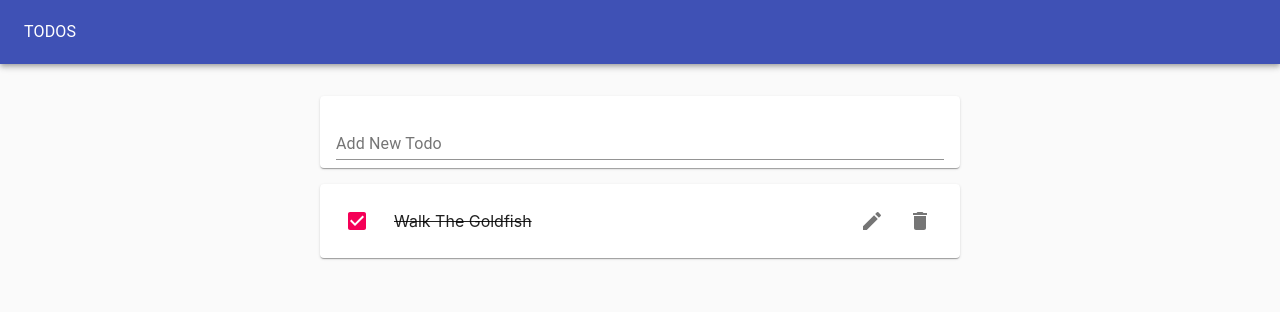
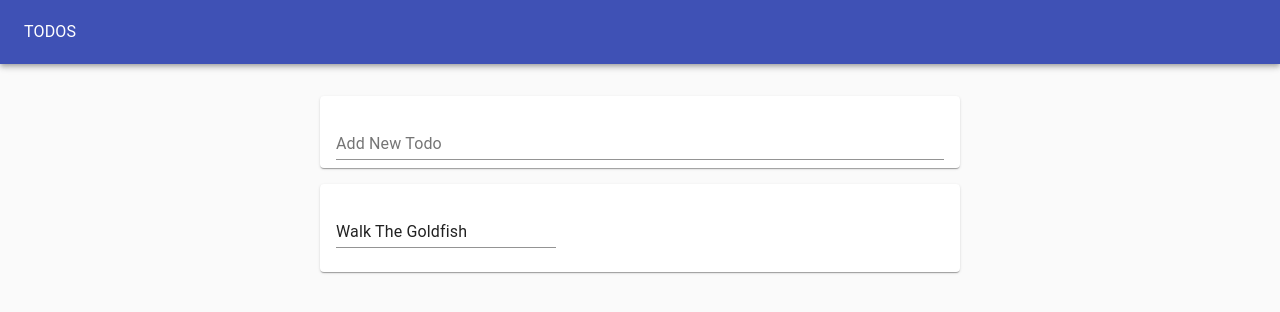
Before and after one commit to StephanYu/react-hooks-todo, a React (Create React App) app: page / in a window 1280 px wide. Both pictures are taken after a click on the button 872 px from the left and 221 px from the top of the page. Shown: the top 312 px of the page. Built offline with nearby package versions, Linux system fonts and the light colour scheme.

Commit message:
Make todos editable

```diff
--- /dev/null
+++ b/src/EditTodoForm.js
@@ -0,0 +1,25 @@
+import React from "react";
+import TextField from "@material-ui/core/TextField";
+import useInputState from "./hooks/useInputState";
+
+function EditTodoForm({ id, task, updateTodo, toggleEditForm }) {
+  const [value, handleValueChange, resetValue] = useInputState(task);
+  return (
+    <form
+      onSubmit={(e) => {
+        e.preventDefault();
+        updateTodo(id, value);
+        resetValue();
+        toggleEditForm();
+      }}
+    >
+      <TextField
+        value={value}
+        onChange={handleValueChange}
+        margin="normal"
+        fullWidth
+      />
+    </form>
+  );
+}
+export default EditTodoForm;
--- a/src/Todo.js
+++ b/src/Todo.js
@@ -6,10 +6,22 @@ import IconButton from "@material-ui/core/IconButton";
 import DeleteIcon from "@material-ui/icons/Delete";
 import EditIcon from "@material-ui/icons/Edit";
 import ListItemSecondaryAction from "@material-ui/core/ListItemSecondaryAction";
+import useToggle from "./hooks/useToggleState";
+import EditTodoForm from "./EditTodoForm";
 
-function Todo({ id, task, completed, removeTodo, toggleTodo }) {
+function Todo({ id, task, completed, removeTodo, toggleTodo, updateTodo }) {
+  const [isEditing, toggleEdit] = useToggle(false);
   return (
     <ListItem>
+      {isEditing ? (
+        <EditTodoForm
+          updateTodo={updateTodo}
+          id={id}
+          task={task}
+          toggleEditForm={toggleEdit}
+        />
+      ) : (
+        <>
           <Checkbox checked={completed} onClick={() => toggleTodo(id)} />
           <ListItemText
             style={{ textDecoration: completed ? "line-through" : "none" }}
@@ -17,13 +29,15 @@ function Todo({ id, task, completed, removeTodo, toggleTodo }) {
             {task}
           </ListItemText>
           <ListItemSecondaryAction>
-        <IconButton aria-label="Edit">
+            <IconButton aria-label="Edit" onClick={toggleEdit}>
               <EditIcon></EditIcon>
             </IconButton>
             <IconButton aria-label="Delete" onClick={() => removeTodo(id)}>
               <DeleteIcon></DeleteIcon>
             </IconButton>
           </ListItemSecondaryAction>
+        </>
+      )}
     </ListItem>
   );
 }
--- a/src/TodoApp.js
+++ b/src/TodoApp.js
@@ -24,6 +24,12 @@ function TodoApp() {
     );
     setTodos(updatedTodos);
   };
+  const updateTodo = (id, newTask) => {
+    const updatedTodos = todos.map((todo) =>
+      todo.id === id ? { ...todo, task: newTask } : todo
+    );
+    setTodos(updatedTodos);
+  };
   return (
     <Paper
       style={{
@@ -46,6 +52,7 @@ function TodoApp() {
             todos={todos}
             removeTodo={removeTodo}
             toggleTodo={toggleTodo}
+            updateTodo={updateTodo}
           />
         </Grid>
       </Grid>
--- a/src/TodoList.js
+++ b/src/TodoList.js
@@ -4,7 +4,7 @@ import List from "@material-ui/core/List";
 import Todo from "./Todo";
 import Divider from "@material-ui/core/Divider";
 
-function TodoList({ todos, removeTodo, toggleTodo }) {
+function TodoList({ todos, removeTodo, toggleTodo, updateTodo }) {
   return (
     <Paper>
       <List>
@@ -17,6 +17,7 @@ function TodoList({ todos, removeTodo, toggleTodo }) {
               completed={todo.completed}
               removeTodo={removeTodo}
               toggleTodo={toggleTodo}
+              updateTodo={updateTodo}
             />
             {id < todos.length - 1 && <Divider />}
           </React.Fragment>
```
Lines whose indentation alone changed are shown as unchanged.
